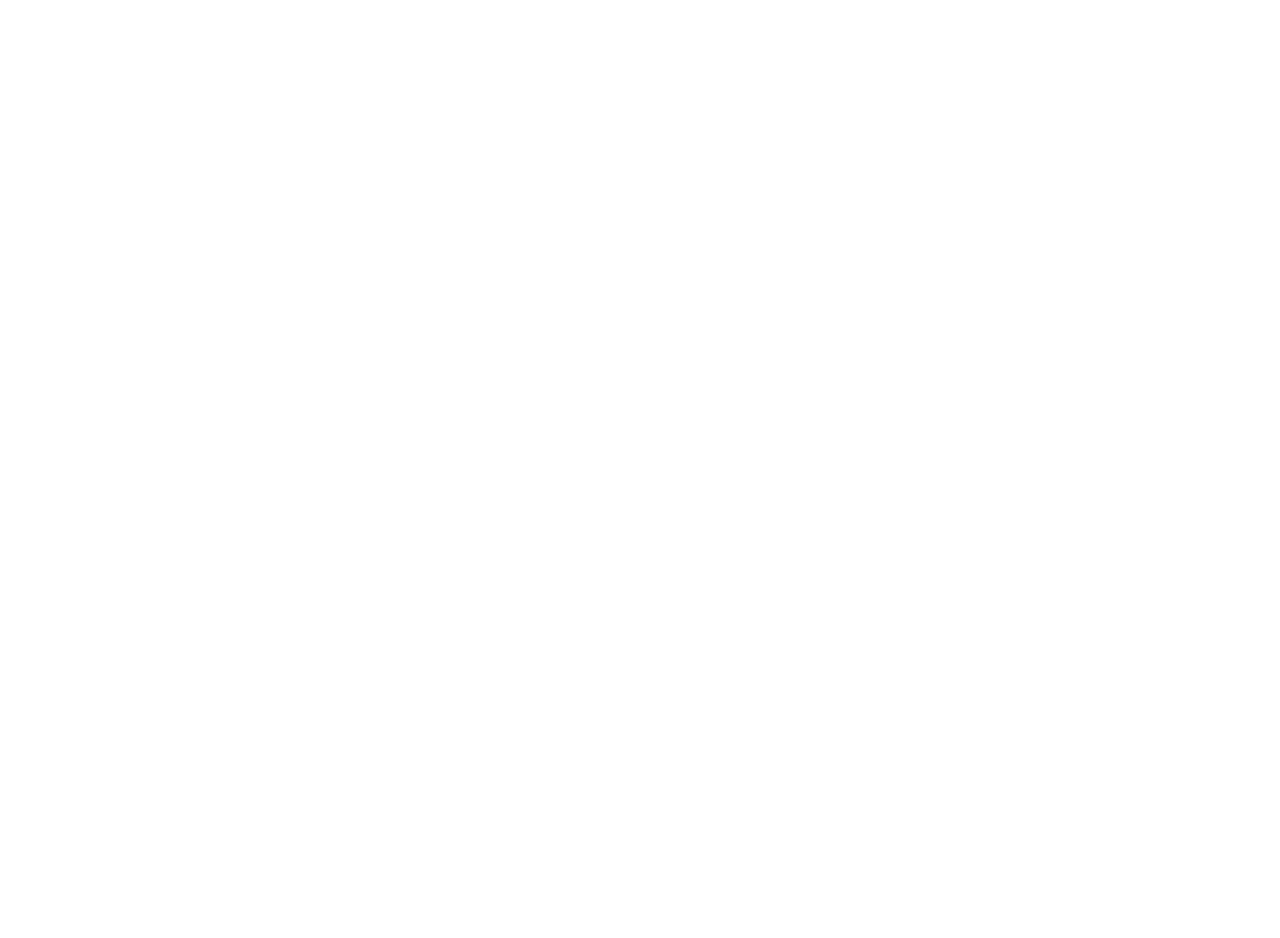
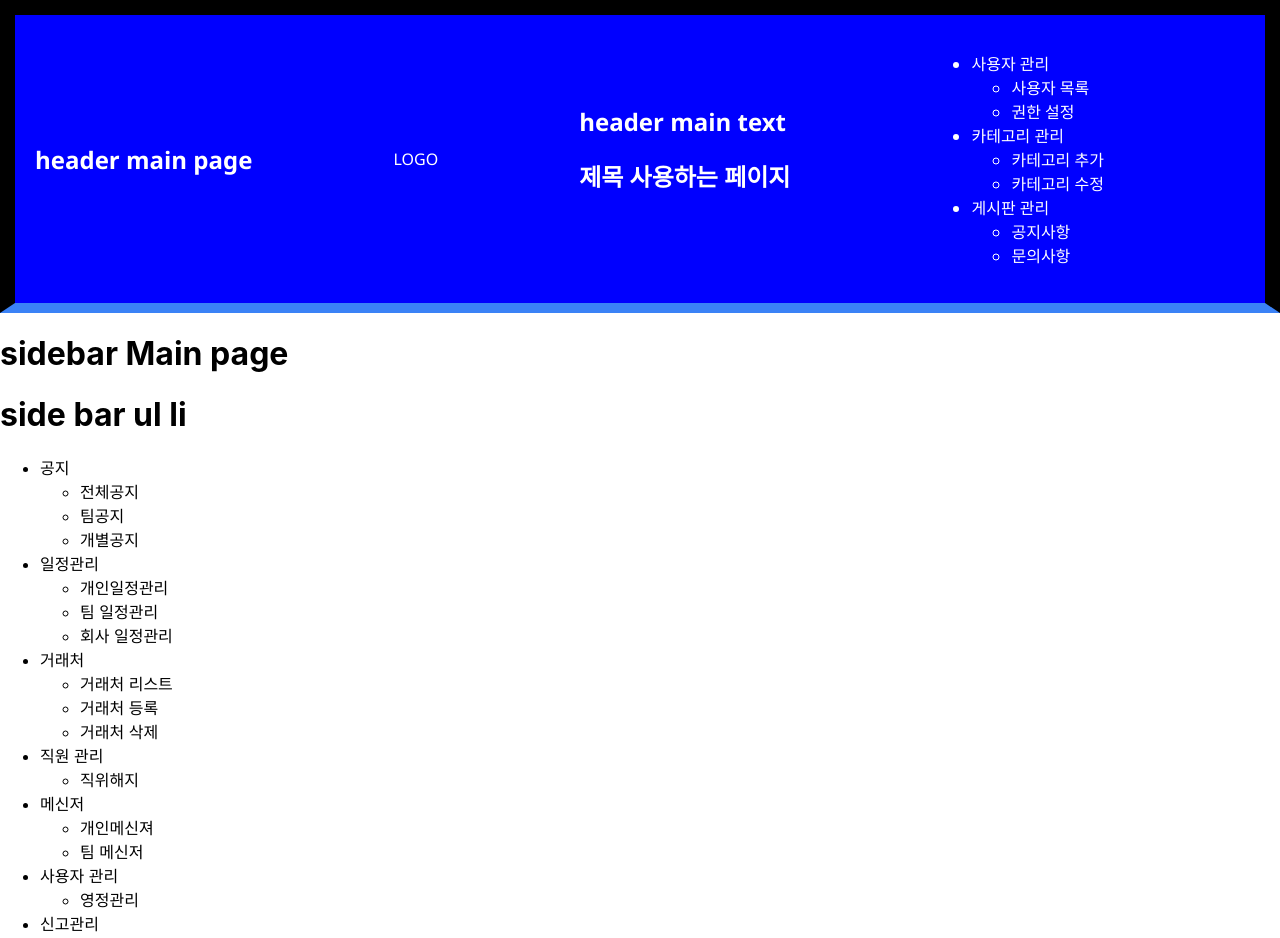
Before and after one commit to Choiinhwan11/homepiter-front, a React (Create React App) app: page /admin/adminsidebarmain in a window 1280 px wide. Before the commit this address had no page. Shown: the top 938 px of the page. Before the commit the page ends 800 px from the top, so only its background shows below. Built offline with nearby package versions, Linux system fonts and the light colour scheme.

Commit message:
admin sidebar

```diff
--- a/src/App.js
+++ b/src/App.js
@@ -1,5 +1,6 @@
 import { BrowserRouter as Router, Routes, Route } from 'react-router-dom';
 import AdminLayout from "./component/admin/js/AdminLayout";
+import AdminSideBarMain from "./component/admin/js/sidebar/AdminSideBarMain";
 
 
 
@@ -9,20 +10,12 @@
             <Routes>
                 {/* Admin service  */}
                 <Route path="/admin" element={<AdminLayout />}>
-
-                    {/*<Route path="sidebar" element={<Sidebar />} />*/}
+                    <Route path="adminsidebarmain" element={<AdminSideBarMain />} />
                 </Route>
-
                 {/*business service */}
-
                 {/*<Route path="/business" element={<BusinessLayout />}>*/}
-
-
                 {/*</Route>*/}
                 {/*/!*User Service*!/*/}
-
-
-
                 {/* 루트 페이지 */}
                 {/*<Route path="/" element={<div>메인 인덱스 페이지</div>} />*/}
             </Routes>
--- /dev/null
+++ b/src/component/admin/css/header /AdminMainHeader.module.css
@@ -0,0 +1,23 @@
+.adminHeaderMain {
+    background-color: blue; /* 어두운 네이비 배경 */
+    border: 15px solid black ;
+    color: white;
+    padding: 20px;
+    display: flex;
+    align-items: center;
+    justify-content: space-between;
+    border-bottom: 10px solid #3b82f6;
+    font-family: 'Segoe UI', Tahoma, Geneva, Verdana, sans-serif;
+}
+
+.adminHeaderMain h1 {
+    font-size: 24px;
+    margin: 0;
+}
+
+.adminHeaderLogo,
+.adminHeaderText,
+.adminHeaderMenu,
+.adminHeaderCategory {
+    margin: 0 10px;
+}
--- /dev/null
+++ b/src/component/admin/css/header /AdminMainMenu.module.css
@@ -0,0 +1,48 @@
+.admin-navbar {
+    background-color: #2d3748;
+    padding: 0 20px;
+}
+
+.menu {
+    list-style: none;
+    display: flex;
+    margin: 0;
+    padding: 0;
+}
+
+.menu-item {
+    position: relative;
+    padding: 15px 20px;
+    color: white;
+    cursor: pointer;
+}
+
+.menu-item:hover {
+    background-color: #4a5568;
+}
+
+.submenu {
+    display: none;
+    position: absolute;
+    top: 100%;
+    left: 0;
+    background-color: #4a5568;
+    list-style: none;
+    padding: 10px 0;
+    min-width: 150px;
+    border-radius: 4px;
+    z-index: 10;
+}
+
+.submenu li {
+    padding: 10px 20px;
+    color: white;
+}
+
+.submenu li:hover {
+    background-color: #2c5282;
+}
+
+.menu-item:hover .submenu {
+    display: block;
+}
--- a/src/component/admin/js/AdminLayout.js
+++ b/src/component/admin/js/AdminLayout.js
@@ -1,5 +1,6 @@
 import React from 'react';
 import AdminHeaderMain from "./header/AdminHeaderMain";
+import {Outlet} from "react-router-dom";
 
 ;
 
@@ -8,6 +9,8 @@
     return (
         <div>
             <AdminHeaderMain/>
+            <Outlet />
+
         </div>
     );
 };
--- a/src/component/admin/js/header/AdminHeaderLogo.jsx
+++ b/src/component/admin/js/header/AdminHeaderLogo.jsx
@@ -3,7 +3,7 @@
 const AdminHeaderLogo = () => {
     return (
         <div>
-
+            LOGO
         </div>
     );
 };
--- a/src/component/admin/js/header/AdminHeaderMain.jsx
+++ b/src/component/admin/js/header/AdminHeaderMain.jsx
@@ -1,4 +1,7 @@
 import React from 'react';
+
+import styles from '../../css/header /AdminMainHeader.module.css' ;
+
 import AdminHeaderText from "./AdminHeaderText";
 import AdminHeaderMenu from "./AdminHeaderMenu";
 import AdminHeaderCategory from "./AdminHeaderCategory";
@@ -6,7 +9,7 @@
 
 const AdminHeaderMain = () => {
     return (
-        <div className="adminHeaderMain">
+        <div className={styles.adminHeaderMain}>
             <h1> header main page </h1>
             <AdminHeaderLogo/>
             <AdminHeaderText/>
--- a/src/component/admin/js/header/AdminHeaderMenu.jsx
+++ b/src/component/admin/js/header/AdminHeaderMenu.jsx
@@ -1,11 +1,33 @@
 import React from 'react';
+import'../../css/header /AdminMainMenu.module.css'
 
 const AdminHeaderMenu = () => {
     return (
-        <div>
-
-        </div>
+        <nav className="admin-navbar">
+            <ul className="menu">
+                <li className="menu-item">
+                    사용자 관리
+                    <ul className="submenu">
+                        <li>사용자 목록</li>
+                        <li>권한 설정</li>
+                    </ul>
+                </li>
+                <li className="menu-item">
+                    카테고리 관리
+                    <ul className="submenu">
+                        <li>카테고리 추가</li>
+                        <li>카테고리 수정</li>
+                    </ul>
+                </li>
+                <li className="menu-item">
+                    게시판 관리
+                    <ul className="submenu">
+                        <li>공지사항</li>
+                        <li>문의사항</li>
+                    </ul>
+                </li>
+            </ul>
+        </nav>
     );
 };
-
 export default AdminHeaderMenu;
--- /dev/null
+++ b/src/component/admin/js/sidebar/AdminSideBarMain.jsx
@@ -0,0 +1,15 @@
+import React from 'react';
+import AdminSideBarTitle from "./AdminSideBarTitle";
+
+const AdminSideBarMain = () => {
+    return (
+        <div>
+
+            <h1>sidebar Main page </h1>
+            <AdminSideBarTitle/>
+
+        </div>
+    );
+};
+
+export default AdminSideBarMain;
--- /dev/null
+++ b/src/component/admin/js/sidebar/AdminSideBarTitle.jsx
@@ -0,0 +1,66 @@
+import React from 'react';
+
+const AdminSideBarTitle = () => {
+    return (
+        <div>
+            <h1>side bar ul li </h1>
+            <nav>
+                <ul>
+                    <li>
+                        공지
+                        <ul>
+                            <li>전체공지</li>
+                            <li>팀공지</li>
+                            <li>개별공지</li>
+                        </ul>
+                    </li>
+                    <li>
+                        일정관리
+                        <ul>
+                            <li>개인일정관리</li>
+                            <li>팀 일정관리 </li>
+                            <li>회사 일정관리 </li>
+                        </ul>
+                    </li>
+                    <li>
+                        거래처
+                        <ul>
+                            <li>거래처 리스트</li>
+                            <li>거래처 등록</li>
+                            <li>거래처 삭제 </li>
+                        </ul>
+                    </li>
+                    <li>
+                        직원 관리
+                        <ul>
+                            <li>직위해지</li>
+                        </ul>
+                    </li>
+                    <li>
+                        메신저
+                        <ul>
+                            <li>개인메신져</li>
+                            <li>팀 메신저</li>
+                        </ul>
+                    </li>
+                    <li>
+                        사용자 관리
+                        <ul>
+                            <li>영정관리</li>
+                        </ul>
+                    </li>
+                    <li>신고관리
+                        <ul>
+                            <li>신고관리</li>
+                        </ul>
+                    </li>
+                </ul>
+
+
+
+            </nav>
+        </div>
+    );
+};
+
+export default AdminSideBarTitle;
```
